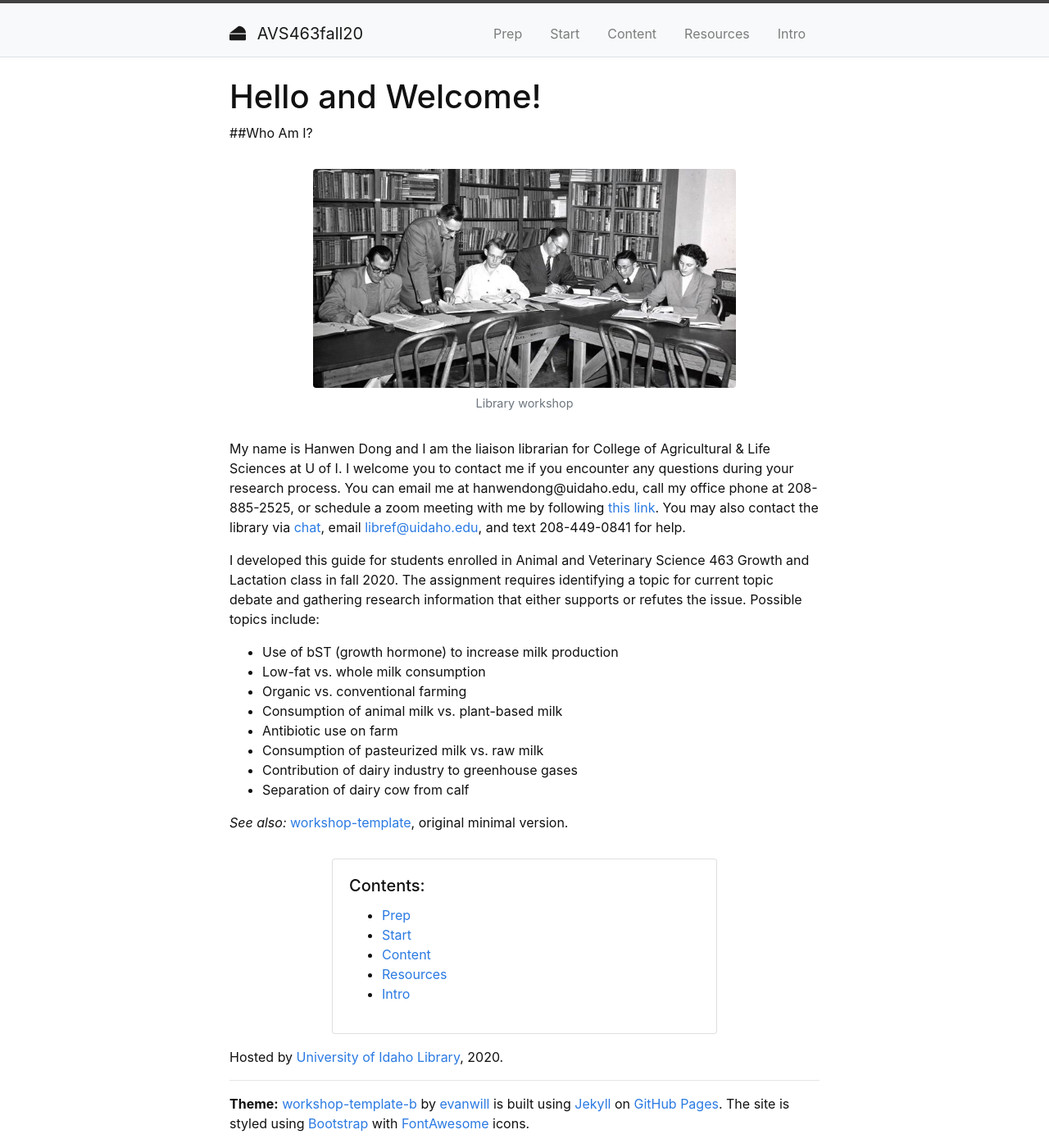
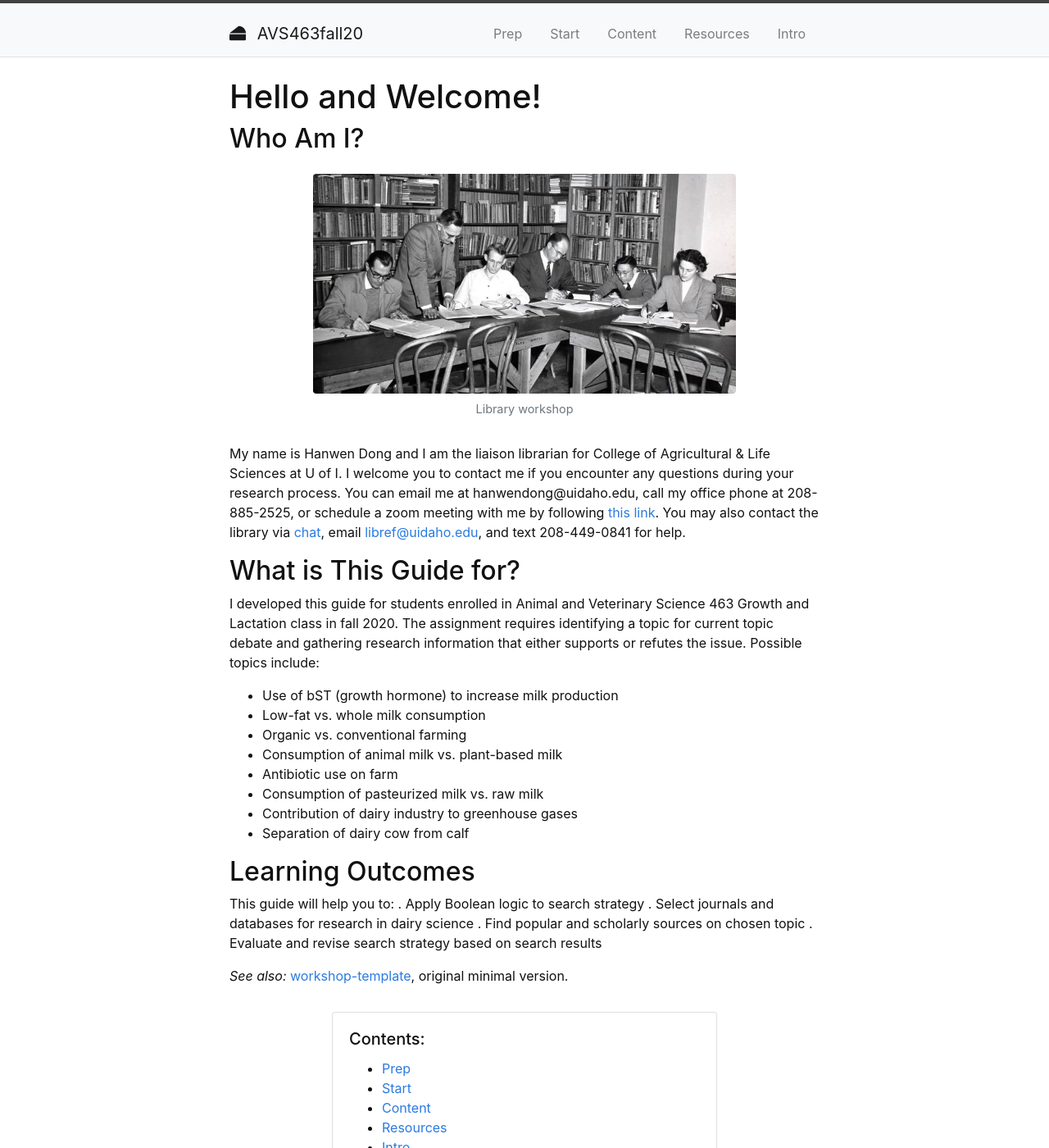
Before and after one commit to hanwendong1/AVS463-f20, a Jekyll site: the page built from index.md, in a window 1280 px wide and 1400 px high. Shown: the whole window at 82% size. Built offline with Jekyll 4.4.1, drawn with Linux system fonts in a browser that asks for light colours; grey boxes are pictures that could not be loaded.

Commit message:
Update index.md

```diff
--- a/index.md
+++ b/index.md
@@ -5,11 +5,12 @@ layout: default
 
 # Hello and Welcome!
 
-##Who Am I?
+## Who Am I?
 {% include figure.html img="uidaho-workshop.jpg" alt="intro image here" caption="Library workshop" width="75%" %}
 
 My name is Hanwen Dong and I am the liaison librarian for College of Agricultural & Life Sciences at U of I. I welcome you to contact me if you encounter any questions during your research process. You can email me at hanwendong@uidaho.edu, call my office phone at 208-885-2525, or schedule a zoom meeting with me by following [this link](https://uidaho.co1.qualtrics.com/jfe/form/SV_1GJiDTJ7po0bDk9?topic=Agricultural+%26amp%3B+Life+Sciences&person=Hanwen+Dong&email=hanwendong%40uidaho.edu). You may also contact the library via [chat](https://www.lib.uidaho.edu/help/chat.html), email <libref@uidaho.edu>, and text 208-449-0841 for help.
 
+## What is This Guide for?
 I developed this guide for students enrolled in Animal and Veterinary Science 463 Growth and Lactation class in fall 2020. The assignment requires identifying a topic for current topic debate and gathering research information that either supports or refutes the issue. Possible topics include:
 - Use of bST (growth hormone) to increase milk production
 - Low-fat vs. whole milk consumption
@@ -20,6 +21,12 @@ I developed this guide for students enrolled in Animal and Veterinary Science 46
 - Contribution of dairy industry to greenhouse gases
 - Separation of dairy cow from calf
 
+## Learning Outcomes
+This guide will help you to:
+.	Apply Boolean logic to search strategy
+.	Select journals and databases for research in dairy science
+.	Find popular and scholarly sources on chosen topic
+.	Evaluate and revise search strategy based on search results
 
 *See also:* [workshop-template](https://evanwill.github.io/workshop-template/), original minimal version.
 
```
